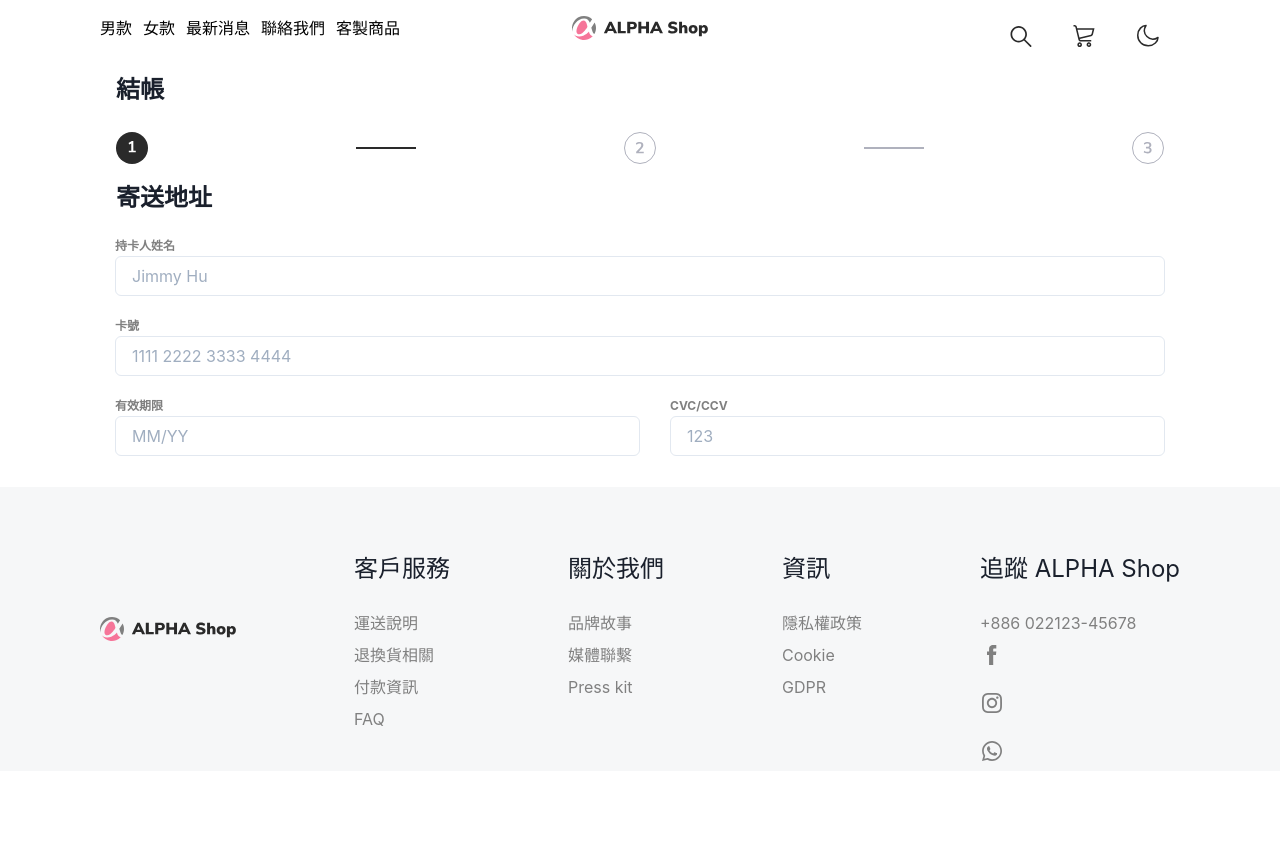
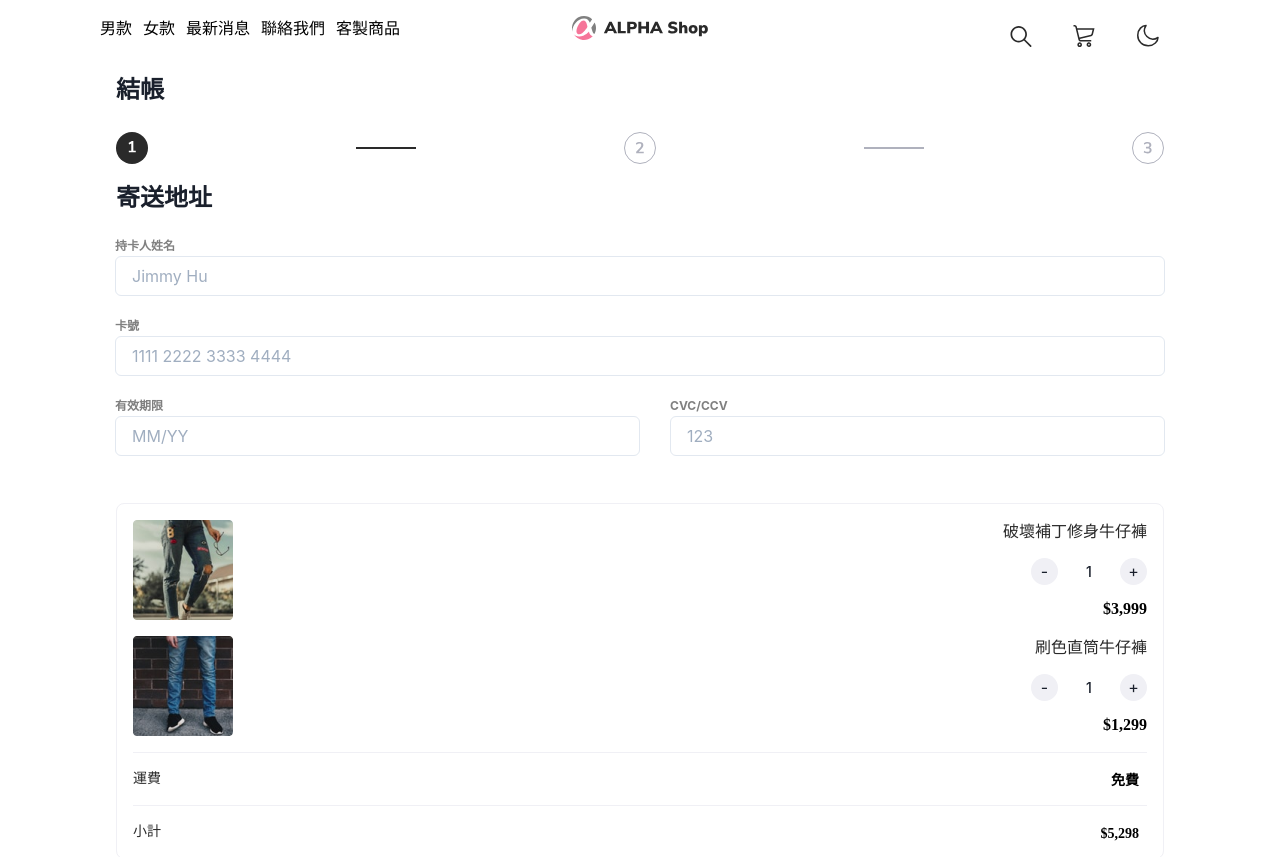
Before and after one commit to changjandam/alpha-camp-react, a React (Create React App) app: page / in a window 1280 px wide. Shown: the top 857 px of the page. Before the commit the page ends 800 px from the top, so only its background shows below. Built offline with nearby package versions, Linux system fonts and the light colour scheme.

Commit message:
add cart

```diff
--- /dev/null
+++ b/src/components/main/Cart/Cart.js
@@ -0,0 +1,195 @@
+import React from 'react';
+import { useState } from 'react';
+import styled from 'styled-components';
+import { itemPhoto1, itemPhoto2 } from '../../../image';
+
+const ItemDiv = styled.div`
+  display: flex;
+  justify-content: space-between;
+`;
+
+const ItemImg = styled.img`
+  width: 100px;
+  height: 100px;
+`;
+
+const ItemInfoDiv = styled.div`
+  display: flex;
+  flex-direction: column;
+  align-items: flex-end;
+  justify-content: space-between;
+`;
+
+const ItemName = styled.p`
+  font-family: Noto Sans TC;
+  font-style: normal;
+  font-weight: normal;
+  font-size: 16px;
+  line-height: 24px;
+  /* identical to box height, or 150% */
+
+  text-align: right;
+
+  color: #2a2a2a;
+`;
+
+const ItemCountDiv = styled.div`
+  display: flex;
+  width: 116px;
+  justify-content: space-between;
+  align-items: baseline;
+`;
+
+const ItemButton = styled.button`
+  background: #f0f0f5;
+  width: 27px;
+  height: 27px;
+  border-radius: 50%;
+`;
+
+const ItemAmount = styled.p`
+  font-family: Inter;
+  font-weight: 500;
+  font-size: 14px;
+  text-align: center;
+
+`;
+
+const ItemPrice = styled.p`
+  font-family: Nunito Sans;
+  font-style: normal;
+  font-weight: bold;
+  font-size: 16px;
+  line-height: 22px;
+  /* identical to box height, or 137% */
+
+  text-align: right;
+
+  color: #000000;
+`;
+
+const CartItem = ({ name, price, imgSrc }) => {
+  const [amount, setAmount] = useState(1);
+
+  return (
+    <ItemDiv>
+      <ItemImg src={imgSrc} />
+      <ItemInfoDiv>
+        <ItemName>{name}</ItemName>
+        <ItemCountDiv>
+          <ItemButton
+            onClick={() => setAmount((prev) => prev - 1)}
+            disabled={amount === 0 ? true : false}
+          >
+            -
+          </ItemButton>
+          <ItemAmount>{amount}</ItemAmount>
+          <ItemButton onClick={() => setAmount((prev) => prev + 1)}>
+            +
+          </ItemButton>
+        </ItemCountDiv>
+        <ItemPrice>
+          ${price.toString().replace(/\B(?=(\d{3})+(?!\d))/g, ',')}
+        </ItemPrice>
+      </ItemInfoDiv>
+    </ItemDiv>
+  );
+};
+
+const CartDiv = styled.div`
+  display: block;
+  margin: 1rem;
+  padding: 1rem;
+
+  /* Neutrals/White */
+
+  background: #ffffff;
+  /* Neutrals/Pale grey */
+
+  border: 1px solid #f0f0f5;
+  box-sizing: border-box;
+  border-radius: 8px;
+`;
+
+const CartBar = styled.div`
+  display: block;
+  border-top: 1px solid #f0f0f5;
+  margin-top: 1rem;
+  margin-bottom: 1rem;
+`;
+
+const InfoDiv = styled.div`
+  display: flex;
+  align-items: flex-end;
+  justify-content: space-between;
+  padding-right: 0.5rem;
+`;
+
+const InfoTitle = styled.p`
+  font-family: Noto Sans TC;
+  font-style: normal;
+  font-weight: normal;
+  font-size: 14px;
+  line-height: 20px;
+  /* identical to box height, or 143% */
+
+  color: #2a2a2a;
+`;
+
+const InfoValue = styled.p`
+  font-family: Nunito Sans;
+  font-style: normal;
+  font-weight: bold;
+  font-size: 14px;
+  line-height: 17px;
+  /* identical to box height, or 121% */
+
+  text-align: right;
+
+  color: #000000;
+`;
+
+const Info = ({ title, value }) => {
+  return (
+    <InfoDiv>
+      <InfoTitle>{title}</InfoTitle>
+      <InfoValue>{value}</InfoValue>
+    </InfoDiv>
+  );
+};
+
+const Items = styled.div`
+  display: grid;
+  gap: 1rem;
+  max-height: 240px;
+  overflow-y: scroll;
+`;
+
+const items = [
+  {
+    name: '破壞補丁修身牛仔褲',
+    price: 3999,
+    imgSrc: itemPhoto1,
+  },
+  {
+    name: '刷色直筒牛仔褲',
+    price: 1299,
+    imgSrc: itemPhoto2,
+  },
+];
+
+export default function Cart() {
+  return (
+    <CartDiv>
+      <Items>
+        {items.map((i) => (
+          <CartItem {...i} key={i.name} />
+        ))}
+      </Items>
+      <CartBar />
+      <Info title='運費' value='免費' />
+      <CartBar />
+      <Info title='小計' value='$5,298' />
+    </CartDiv>
+  );
+}
--- a/src/components/main/Main.js
+++ b/src/components/main/Main.js
@@ -5,6 +5,7 @@ import Step from './Step';
 import Address from './Address';
 import Transport from './Transport'
 import Payment from './Payment';
+import Cart from './Cart/Cart';
 
 
 const Div = styled(CenterDiv)`
@@ -29,6 +30,7 @@ export default function Main() {
       <P>結帳</P>
       <Step />
       <Payment />
+      <Cart />
     </Div>
   );
 }
--- /dev/null
+++ b/src/image/index.js
@@ -0,0 +1,4 @@
+import itemPhoto1 from './itemPhoto1.png';
+import itemPhoto2 from './itemPhoto2.png';
+
+export { itemPhoto1, itemPhoto2 };
```
Also changed, not shown: src/image/itemPhoto1.png (added), src/image/itemPhoto2.png (added).
